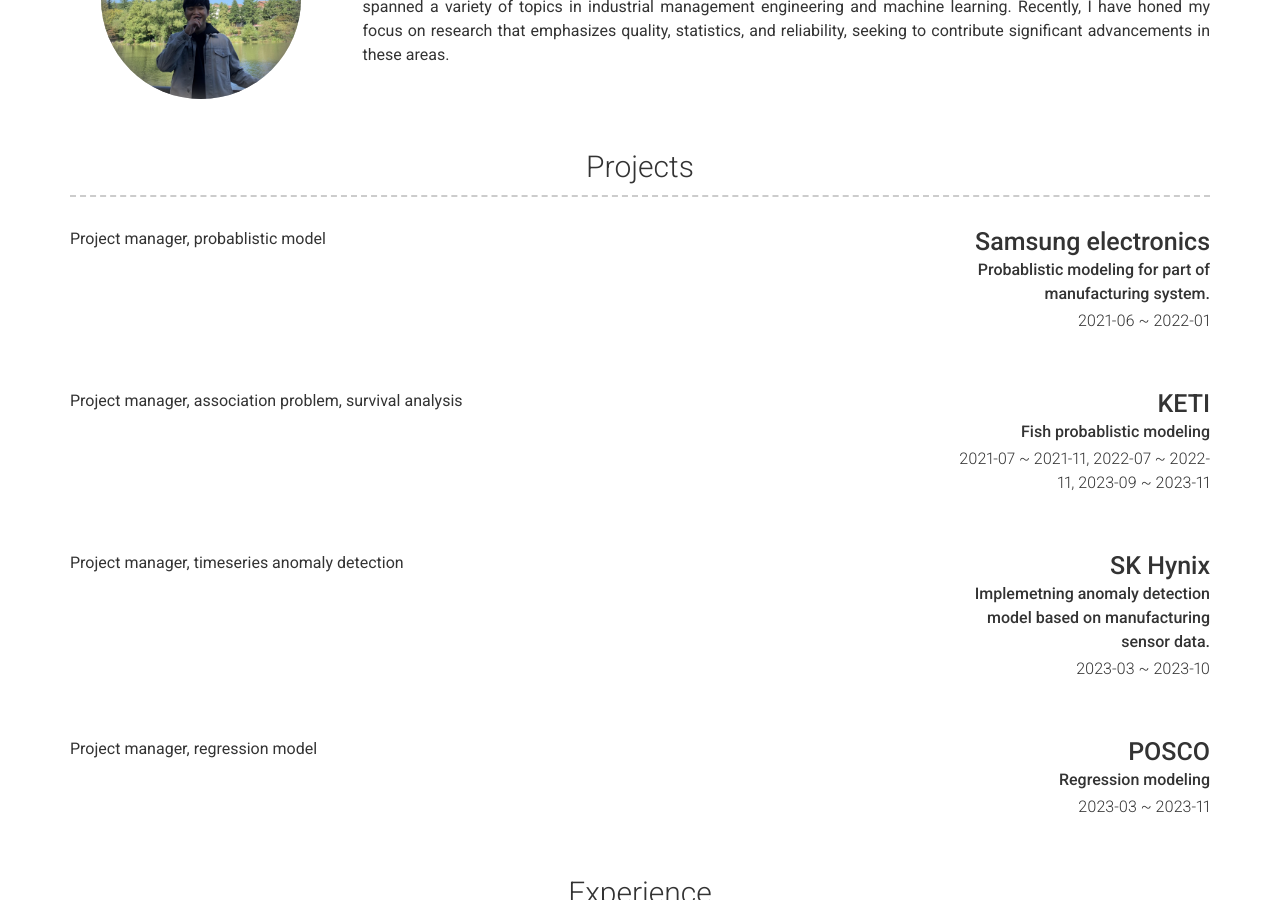
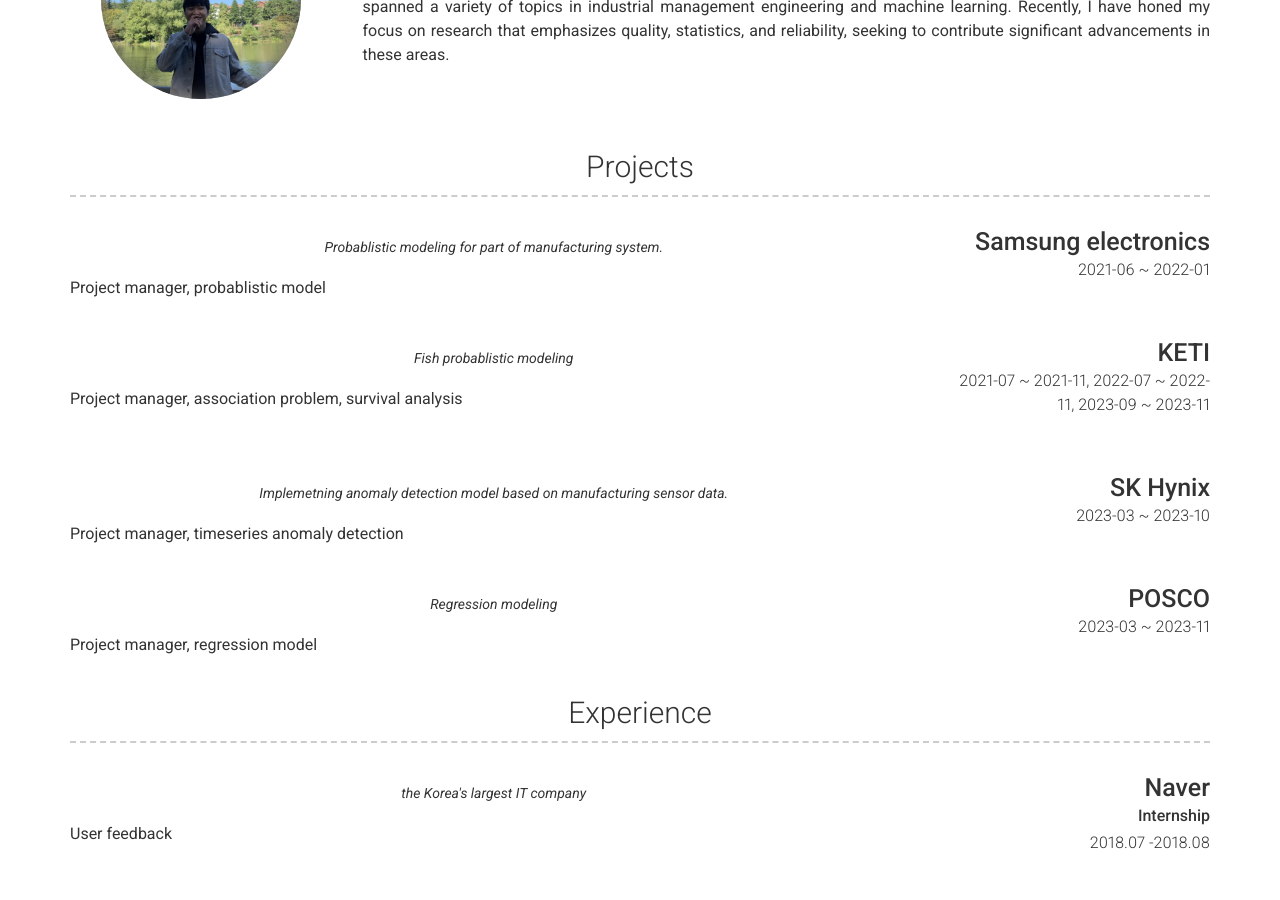
Before and after one commit to jongwonKim-1997/CV, a Jekyll site: the page built from index.md, in a window 1280 px wide and 900 px high, scrolled down 400 px. Built offline with Jekyll 4.4.1, drawn with Linux system fonts in a browser that asks for light colours; nearby versions of some CDN libraries; part of the change alters nothing that is shown.

```diff
--- a/_config.yml
+++ b/_config.yml
@@ -63,29 +63,33 @@ content:
     content:
       - layout: right
         title: Samsung electronics
-        sub_title: Probablistic modeling for part of manufacturing system.
         caption:  2021-06 ~ 2022-01
+        quote: >
+           Probablistic modeling for part of manufacturing system.
         description: | # this will include new lines to allow paragraphs
           Project manager, probablistic model
 
       - layout: right
         title: KETI
-        sub_title: Fish probablistic modeling
         caption: 2021-07 ~ 2021-11, 2022-07 ~ 2022-11, 2023-09 ~ 2023-11
+        quote: >
+           Fish probablistic modeling
         description: | # this will include new lines to allow paragraphs
           Project manager, association problem, survival analysis
 
       - layout: right
         title: SK Hynix
-        sub_title: Implemetning anomaly detection model based on manufacturing sensor data.
         caption: 2023-03 ~ 2023-10
+        quote: >
+           Implemetning anomaly detection model based on manufacturing sensor data.
         description: | # this will include new lines to allow paragraphs
           Project manager, timeseries anomaly detection
 
       - layout: right
         title: POSCO
-        sub_title: Regression modeling
         caption: 2023-03 ~ 2023-11
+        quote: >
+           Regression modeling
         description: | # this will include new lines to allow paragraphs
           Project manager, regression model
 
```
